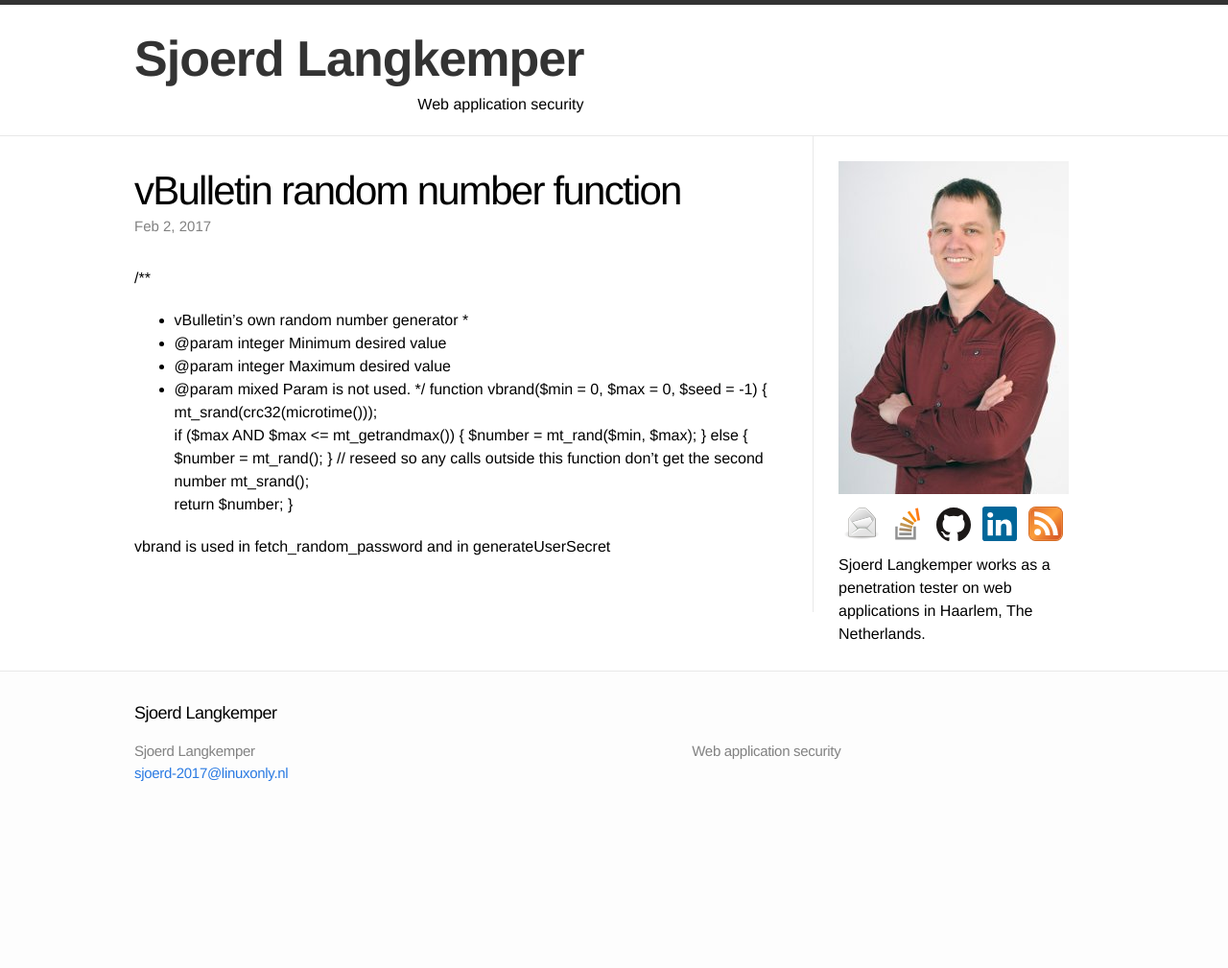
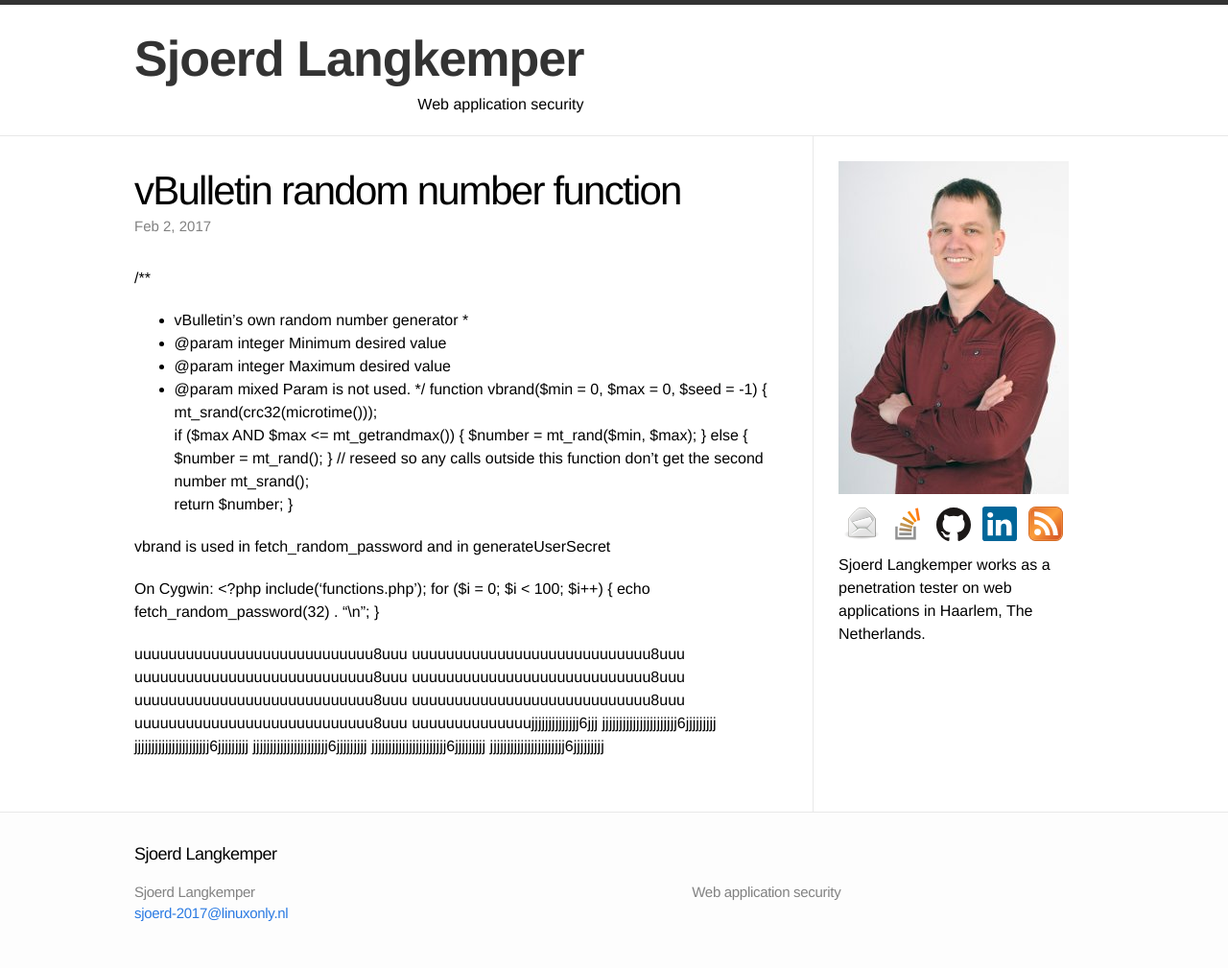
Before and after one commit to Sjord/Sjord.github.io, a Jekyll site: the page built from _posts/2017-02-02-vbulletin-random-number-function.md, in a window 1280 px wide. Shown: the whole page at 96% size. Built offline with Jekyll 4.4.1, drawn with Linux system fonts in a browser that asks for light colours; before the commit the page ends 900 px from its top, so only the background shows below that.

Commit message:
Cygwin output

```diff
--- a/_posts/2017-02-02-vbulletin-random-number-function.md
+++ b/_posts/2017-02-02-vbulletin-random-number-function.md
@@ -32,3 +32,25 @@
 }
 
 vbrand is used in fetch_random_password and in generateUserSecret
+
+
+On Cygwin:
+<?php
+include('functions.php');
+for ($i = 0; $i < 100; $i++) {
+    echo fetch_random_password(32) . "\n";
+    }
+
+uuuuuuuuuuuuuuuuuuuuuuuuuuuu8uuu
+uuuuuuuuuuuuuuuuuuuuuuuuuuuu8uuu
+uuuuuuuuuuuuuuuuuuuuuuuuuuuu8uuu
+uuuuuuuuuuuuuuuuuuuuuuuuuuuu8uuu
+uuuuuuuuuuuuuuuuuuuuuuuuuuuu8uuu
+uuuuuuuuuuuuuuuuuuuuuuuuuuuu8uuu
+uuuuuuuuuuuuuuuuuuuuuuuuuuuu8uuu
+uuuuuuuuuuuuuujjjjjjjjjjjjjj6jjj
+jjjjjjjjjjjjjjjjjjjjjj6jjjjjjjjj
+jjjjjjjjjjjjjjjjjjjjjj6jjjjjjjjj
+jjjjjjjjjjjjjjjjjjjjjj6jjjjjjjjj
+jjjjjjjjjjjjjjjjjjjjjj6jjjjjjjjj
+jjjjjjjjjjjjjjjjjjjjjj6jjjjjjjjj
```
